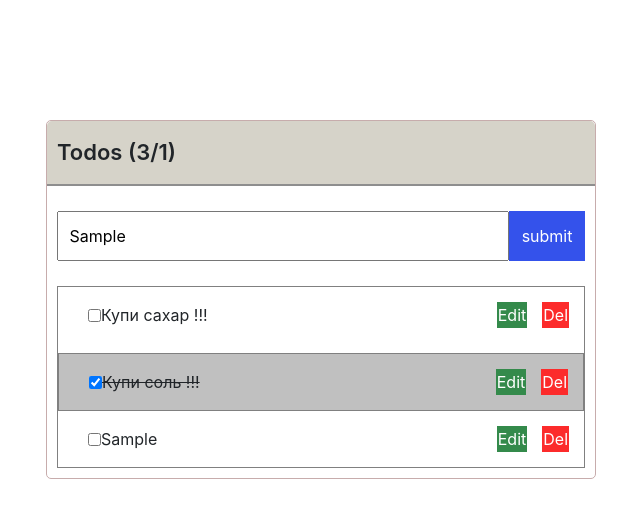
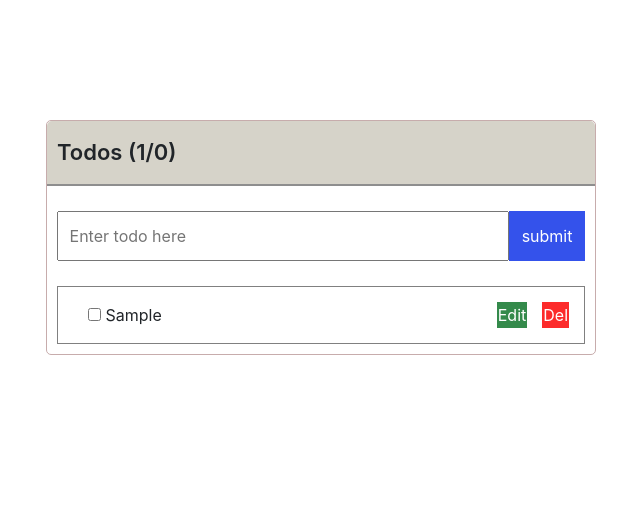
Before and after one commit to Turdubaevajazgul/todolist2, a React (Create React App) app: page / in a window 1280 px wide. Both pictures are taken after typing "Sample" into the empty fields and a click on the input "submit". Shown: the top 518 px of the page, without its empty margins (319-959 px from the left). Built offline with nearby package versions, Linux system fonts and the light colour scheme.

Commit message:
05.07.2022

```diff
--- a/src/App.js
+++ b/src/App.js
@@ -1,29 +1,82 @@
+
 import './App.css';
-import { useState } from 'react';
+import { useEffect, useState } from 'react';
 import Header from "./components/header/Header"
 import Footer from './components/footer/footer'
 import CreatTodo from './components/creat-todo/CreatTodo'
 
+
 function App() {
+  const todoArr = JSON.parse(localStorage.getItem('todo')) || []
 
-  const todoArr = [
-    { text: "Купи сахар !!!" ,status:false},
-    { text: "Купи соль !!!" ,status:true},
-]
-const [state,setState] = useState(todoArr)
+  const [state, setState] = useState(todoArr)
+
+  console.log(state)
+
+  useEffect(() => {
+    localStorage.setItem('todo', JSON.stringify(state))
+  }, [state])
+
+
+  const addNewTodo = (str) => {
+    setState([...state, { text: str, status: false, id: Date.now() }])
+  }
+
+  const deleteTodo = (id) => {
+    const newArr = state.filter((item) => {
+      return item.id !== id
+    })
+    setState(newArr)
+  }
+
+  // const  editTodo=(id)=>{
+  //   const newArrEdit = state.filter((item)=>{
+  //     return item.id !== id
+  //   })
+  //   setState(newArrEdit)
+  // }
+
+  const  editTodo=(id)=>{
+    const newArrEdit = state((item)=>{
+      return item.id !== id
+    })
+    setState(newArrEdit)
+  }
+
+
+
+
+  const onCheck = (id) => {
+    const newArr = state.map((item) => {
+      if (item.id === id) {
+        item.status = !item.status
+      }
+      return item
+    })
+    setState(newArr)
+  }
 
   return (
     <div className="App">
+
       <Header state={state} />
+
       <div className='todoBody'>
-        <CreatTodo state={state} setState={setState}/>
+
+        <CreatTodo
+        addNew={addNewTodo} />
+
         <div className='todoItems'>
+
           {
-          /* <Footer checked={true} text='Aziz'  age='12' months='december'/> */
-          }
-          {
-            state.map((item) => <Footer text={item.text} checked={item.status} />)
+            state.map((item) =>
+              <Footer text={item.text}
+                checked={item.status}
+                id={item.id}
 
+                onDelete={deleteTodo}
+                onEdit={editTodo}
+                onCheck={onCheck} />)
           }
 
 
--- a/src/components/creat-todo/CreatTodo.jsx
+++ b/src/components/creat-todo/CreatTodo.jsx
@@ -1,18 +1,27 @@
+
 import { useState } from 'react';
 import './creat-todo.css'
 
 function CreatTodo(props) {
 
-	const [inp, setInp] = useState()
+	const [inputValue, setInputValue] = useState("")
 
-	const submitA = (e) => {
-		e.preventDefault()
-		props.setState([...props.state, { text: inp, status: false }])
+	const FuncSubmitA = (event) => {
+		event.preventDefault()
+		props.addNew(inputValue)
+		setInputValue('')
 	}
 
+	const HandleValue = (event) => {
+		setInputValue(event.target.value)
+	}
+
+
 	return (
-		<form onSubmit={submitA}>
-			<input onChange={(event) => setInp(event.target.value)} type="text" name="" placeholder='Enter todo here' id="firstButton" />
+		<form onSubmit={FuncSubmitA}>
+
+			<input value={inputValue} onChange={HandleValue} type="text" name="" placeholder='Enter todo here' id="firstButton" />
+
 			<input type="submit" value="submit" id='secondButton' />
 		</form>
 	)
--- a/src/components/footer/footer.css
+++ b/src/components/footer/footer.css
@@ -16,7 +16,7 @@
 	background-color: silver;
 }
 .Edit{
-	margin-left: -20%;
+	/* margin-left: -20%; */
 	color: white;
 background-color: #348a4b;
 border:1px solid #348a4b
--- a/src/components/footer/footer.jsx
+++ b/src/components/footer/footer.jsx
@@ -1,18 +1,56 @@
+import { useState } from 'react';
 import './footer.css'
+
+
 // props = {}
 let Footer = (props) => {
-	const onDelete = ()=>{
-		alert(props.text)
+
+	const [state, setState] = useState(false)
+
+
+
+
+	const onDelete = () => {
+		props.onDelete(props.id)
 	}
+
+
+
+	const handleCheck = () => {
+		props.onCheck(props.id)
+	}
+
 	return (
-		<div action="" className='radio'>
-			<div className='d-flex align-items-center'>
-				<input checked={props.checked} type="checkbox" name="" id='propsMOVE'/>
-			<span className= {props.checked ?'checked' : ''}>	{props.text} {props.age} {props.months} </span>
-			</div>
+
+		<div action="" className='radio' >
+
+
+
+			{
+				state
+					?
+					<form onSubmit={props.FuncSubmitA}>
+
+						<input value={props.setState} onChange={props.HandleValue} type="text" name="" placeholder='Enter todo here' id="firstButton" />
+
+						<input type="submit" value="submit" id='secondButton' />
+
+					</form>
+
+					:
+					<div className='formCheckBox'>
+						<input checked={props.checked} onChange={handleCheck} type="checkbox" name="" />
+						<span className={props.checked ? 'checked' : ''}>	{props.text} </span>
+					</div>
+			}
+
+
 
 			<div >
-				<input type="submit" value="Edit" className='Edit' />
+
+
+				<input onClick={() => setState(!state)} type="submit" value="Edit" className='Edit' />
+
 				<input onClick={onDelete} type="submit" value="Del" className='Del' />
 			</div>
 		</div>
```
